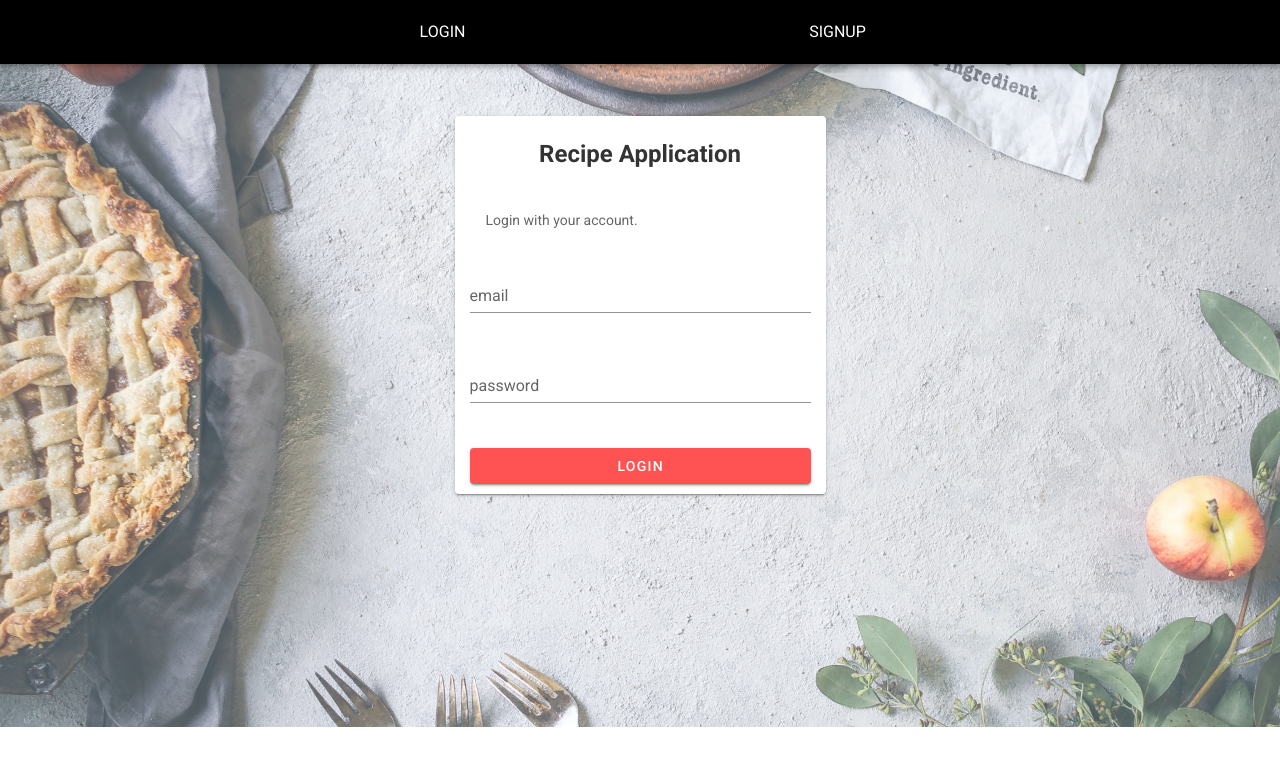
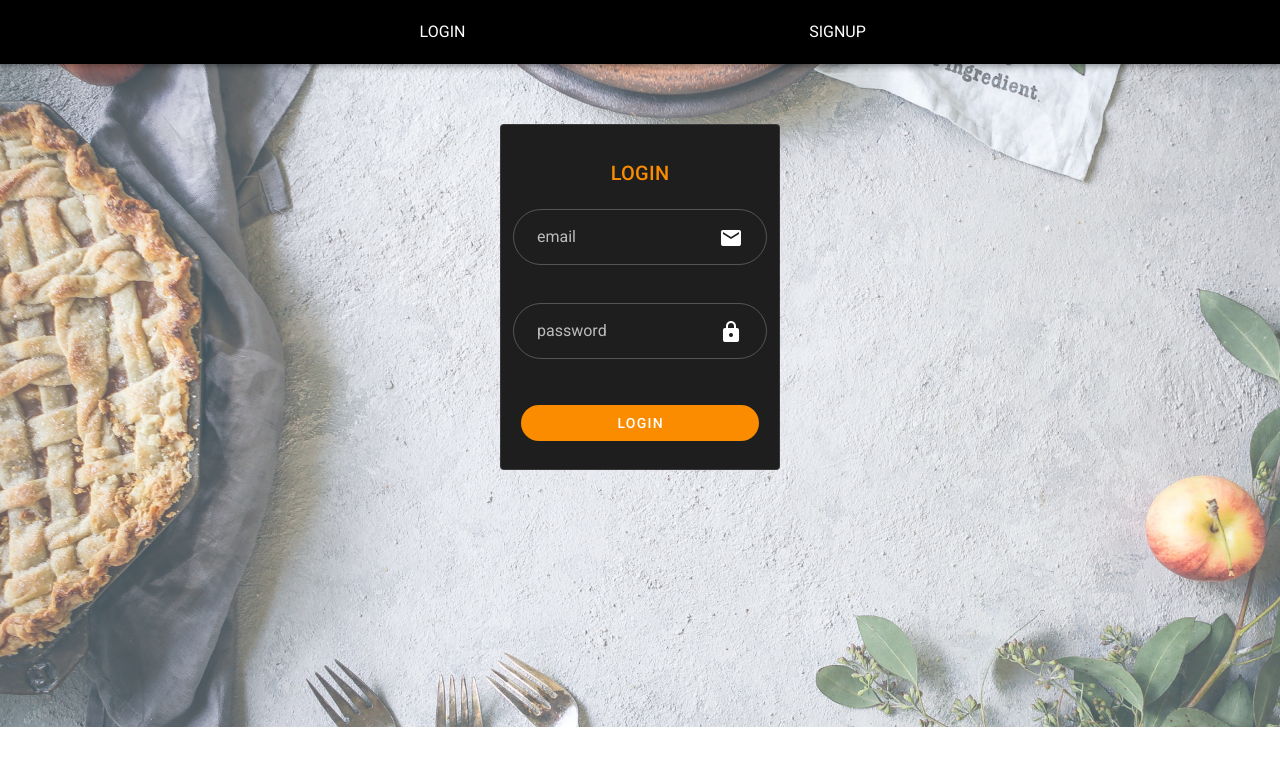
Before and after one commit to MilkyTaco/recipe-application, a Vue app in the folder frontend/: page /login in a window 1280 px wide. Shown: the top 766 px of the page. Built offline with nearby package versions, Linux system fonts and the light colour scheme.

Commit message:
Unauthorized component design fixed

```diff
--- a/frontend/src/components/Unauthorized/Unauthorized.vue
+++ b/frontend/src/components/Unauthorized/Unauthorized.vue
@@ -21,8 +21,8 @@ export default {
               <v-col cols="5">
                 <v-img
                   src="../../assets/images/logo.png"
-                  max-width="200"
-                  class="mb-n10 mb-md-n16 mb-sm-n14 rounded-circle"
+                  max-width="150"
+                  class="mb-n10 rounded-circle"
                   elevation="5"
                 />
               </v-col>
--- a/frontend/src/components/Unauthorized/content/Login.vue
+++ b/frontend/src/components/Unauthorized/content/Login.vue
@@ -20,41 +20,49 @@ export default {
 };
 </script>
 <template>
-  <v-container>
-    <v-row justify="center" align-content="center">
-      <v-col align-self="center" sm="4">
-        <v-card elevate="2" class="card-body">
-          <v-form @submit="handleSubmit">
-            <v-row justify-content="stretch" align-content="center">
-              <v-col align-self="stretch" cols="12">
-                <h2>
-                  Recipe Application
-                </h2>
+  <v-container fluid class="mt-10">
+    <v-row justify="center" align="center">
+      <v-col col="10" sm="6" md="3">
+        <v-card outlined class="ma-2 pa-5 pt-7 pb-7" dark>
+          <v-form ref="form" @submit="handleSubmit">
+            <v-row justify="center" align="start">
+              <v-col cols="12">
+                <v-row justify="center">
+                  <v-card-title class="warning--text text-center">
+                    LOGIN
+                  </v-card-title>
+                </v-row>
               </v-col>
-              <v-col align-self="center" cols="12">
-                <v-subheader>
-                  Login with your account.
-                </v-subheader>
-              </v-col>
-              <v-col cols="12" tag="col">
+              <v-col cols="12" class="pa-1">
                 <v-text-field
-                  class="input-text"
+                  rounded
+                  outlined
+                  append-icon="mdi-email"
                   v-model="form.email"
                   label="email"
+                  type="email"
                 />
               </v-col>
-              <v-col cols="12" tag="col">
+              <v-col cols="12" class="pa-1">
                 <v-text-field
-                  class="input-text"
+                  rounded
+                  outlined
+                  append-icon="mdi-lock"
                   v-model="form.password"
                   label="password"
                   type="password"
                 />
               </v-col>
               <v-col cols="12" align-self="stretch">
-                <v-btn class="login-button" type="submit" color="error"
-                  >Login</v-btn
+                <v-btn
+                  type="submit"
+                  rounded
+                  block
+                  elevation="0"
+                  color="warning"
                 >
+                  Login
+                </v-btn>
               </v-col>
               <v-col align-self="center" v-if="getLoginError">
                 <p>{{ getLoginError }}</p>
@@ -66,29 +74,3 @@ export default {
     </v-row>
   </v-container>
 </template>
-<style lang="scss" scoped>
-.login-button {
-  width: 100%;
-}
-.card-body {
-  padding: 20px 15px 10px 15px;
-}
-h2 {
-  text-align: center;
-  margin: 0px;
-  color: rgba(0, 0, 0, 0.8);
-}
-.input-text {
-  margin: 0px;
-  font-size: 12px;
-}
-p {
-  margin: 0px;
-  padding: 2px;
-  font-weight: bold;
-  font-size: 12px;
-  color: white;
-  background-color: red;
-  text-align: center;
-}
-</style>
```
